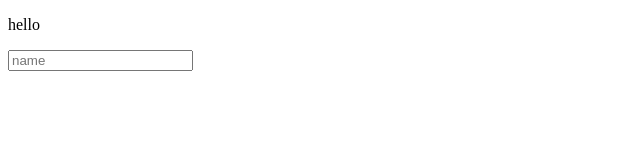
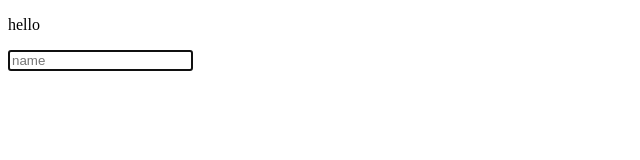
Before and after one commit to Hussein-Abbas/learnGit, a plain HTML site: page index.html in a window 1280 px wide. Shown: the whole page, without its empty margins (0-640 px from the left). Drawn offline with Linux system fonts and the light colour scheme.

Commit message:
make the input more frindely

```diff
--- a/index.html
+++ b/index.html
@@ -9,7 +9,7 @@
 <body>
     <p>hello</p>
     <form>
-        <input Placeholder="name">
+        <input autofocus autocomplete="off" name="name" Placeholder="name" type="text">
     </form>
 </body>
 </html>
```
